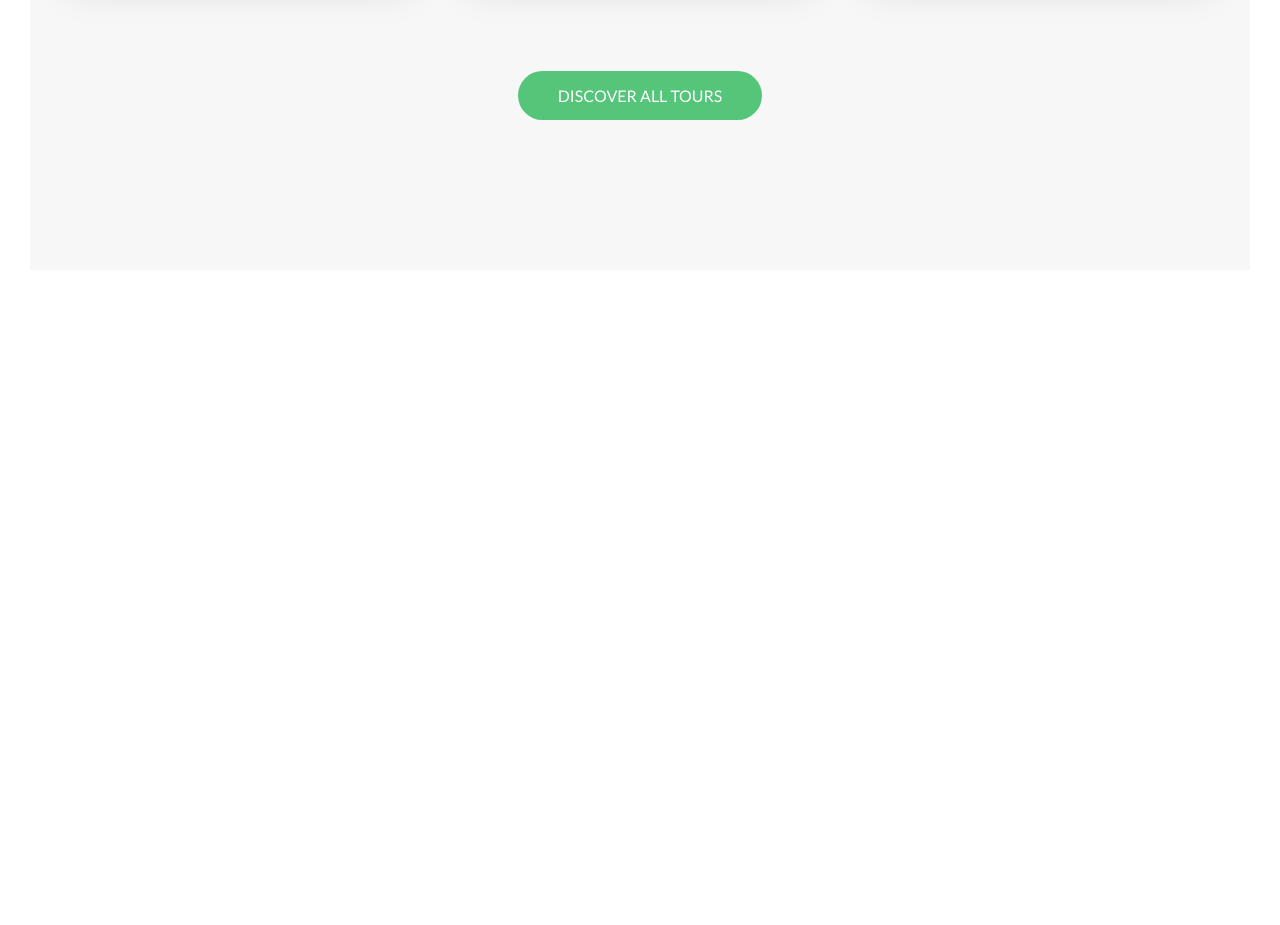
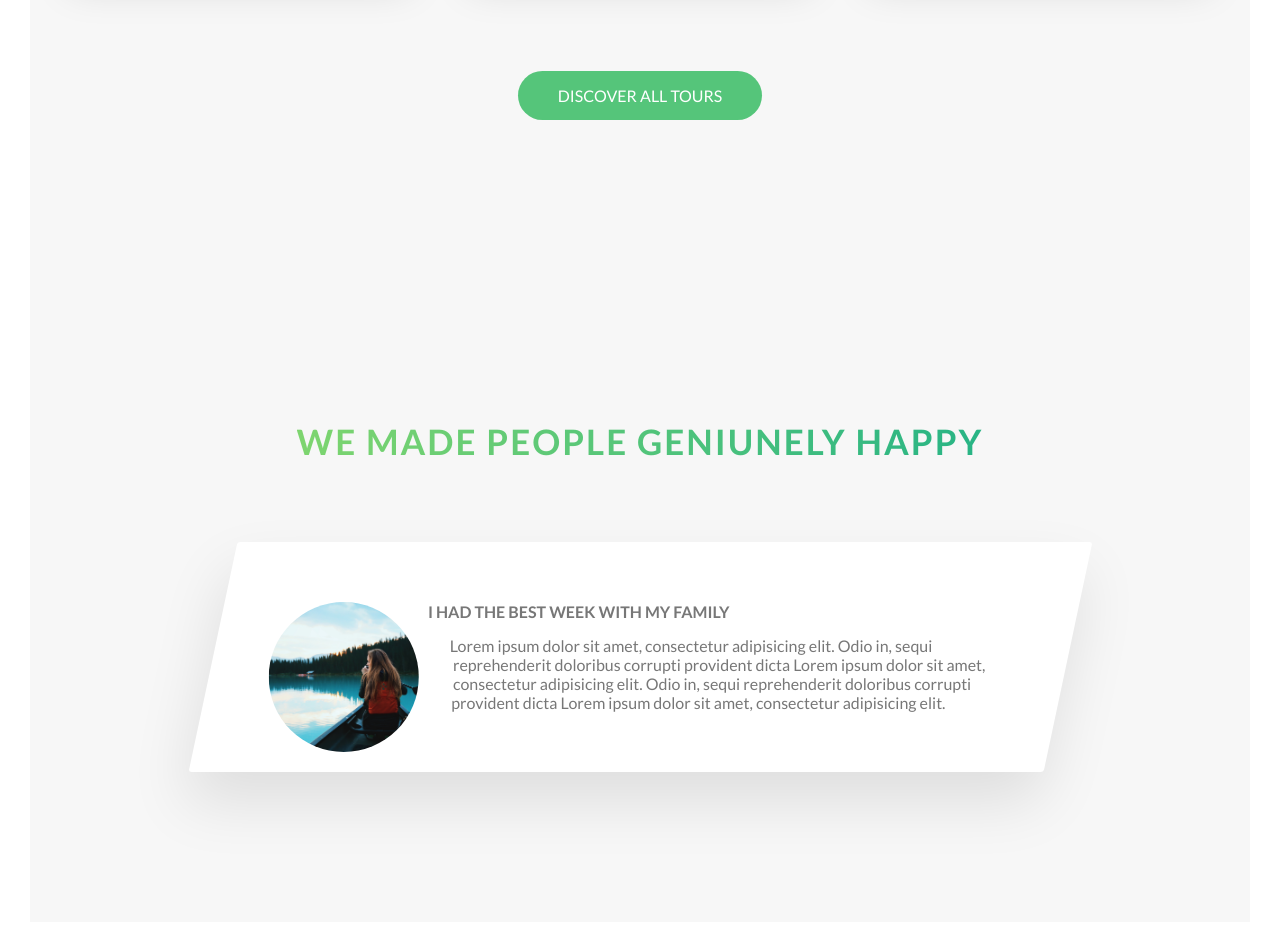
Before and after one commit to nickolasvm/css-natours, a website: page index.html in a window 1280 px wide. Shown: the part 2841-3766 px from the top of the page. Before the commit the page ends 3141 px from the top, so only its background shows below. Drawn offline with Linux system fonts and the light colour scheme.

Commit message:
building stories section

```diff
--- a/index.html
+++ b/index.html
@@ -258,6 +258,34 @@
                 <a href="#" class="btn btn--green">Discover all tours</a>
             </div>
         </section>
+
+        <section class="section-stories">
+            <div class="u-center-text u-margin-bottom-big">
+                <h2 class="heading-secondary">
+                    We made people geniunely happy
+                </h2>
+            </div>
+
+            <div class="row">
+                <div class="story">
+                    <figure class="story__shape">
+                        <img src="img/nat-8.jpg" alt="Person on a tour" class="story__img">
+                    </figure>
+                    <div class="story__text">
+                        <h3 class="heading-tertiary u-margin-bottom-small">
+                            I had the best week with my family
+                        </h3>
+                        <p>
+                            Lorem ipsum dolor sit amet, consectetur adipisicing elit. Odio in, sequi reprehenderit
+                            doloribus corrupti provident dicta
+                            Lorem ipsum dolor sit amet, consectetur adipisicing elit. Odio in, sequi reprehenderit
+                            doloribus corrupti provident dicta
+                            Lorem ipsum dolor sit amet, consectetur adipisicing elit.
+                        </p>
+                    </div>
+                </div>
+            </div>
+        </section>
     </main>
 
     <!-- <section class="grid-test">
--- /dev/null
+++ b/sass/components/_story.scss
@@ -0,0 +1,39 @@
+.story {
+    width: 75%;
+    margin: 0 auto;
+    box-shadow: 0 3rem 6rem rgba($color-black, .1);
+    background-color: $color-white;
+    border-radius: 3px;
+    padding: 6rem;
+    // since we trasnlated it -3rem to the left, we compesante it here
+    padding-left: 9rem;
+    font-size: $default-font-size;
+    transform: skewX(-12deg);
+
+    &__shape {
+        width: 15rem;
+        height: 15rem;
+        float: left;
+
+        // here we make the outside formatt to be a circle
+        // it needs to be floated and have set width and height
+        -webkit-shape-outside: circle(50% at 50% 50%);
+        shape-outside: circle(50% at 50% 50%);
+
+        // here we make the shape to be an actual circle
+        -webkit-clip-path: circle(50% at 50% 50%);
+        clip-path: circle(50% at 50% 50%);
+
+        // its better practice to not mess with margins with floated elements
+        // we create a spacing by translating it
+        transform: translateX(-3rem) skewX(12deg);
+    }
+
+    &__img {
+        height: 100%;
+    }
+
+    &__text {
+        transform: skewX(12deg);
+    }
+}
--- a/sass/main.scss
+++ b/sass/main.scss
@@ -11,6 +11,7 @@
 @import "components/card";
 @import "components/composition";
 @import "components/feature-box";
+@import "components/story";
 
 @import "layout/grid";
 @import "layout/header";
--- a/sass/pages/_home.scss
+++ b/sass/pages/_home.scss
@@ -27,3 +27,8 @@
     padding: 25rem 0 15rem 0;
     margin-top: -10rem;
 }
+
+.section-stories {
+    background-color: $color-grey-light-1;
+    padding: 15rem 0;
+}
```
Also changed, not shown: css/style.css.
